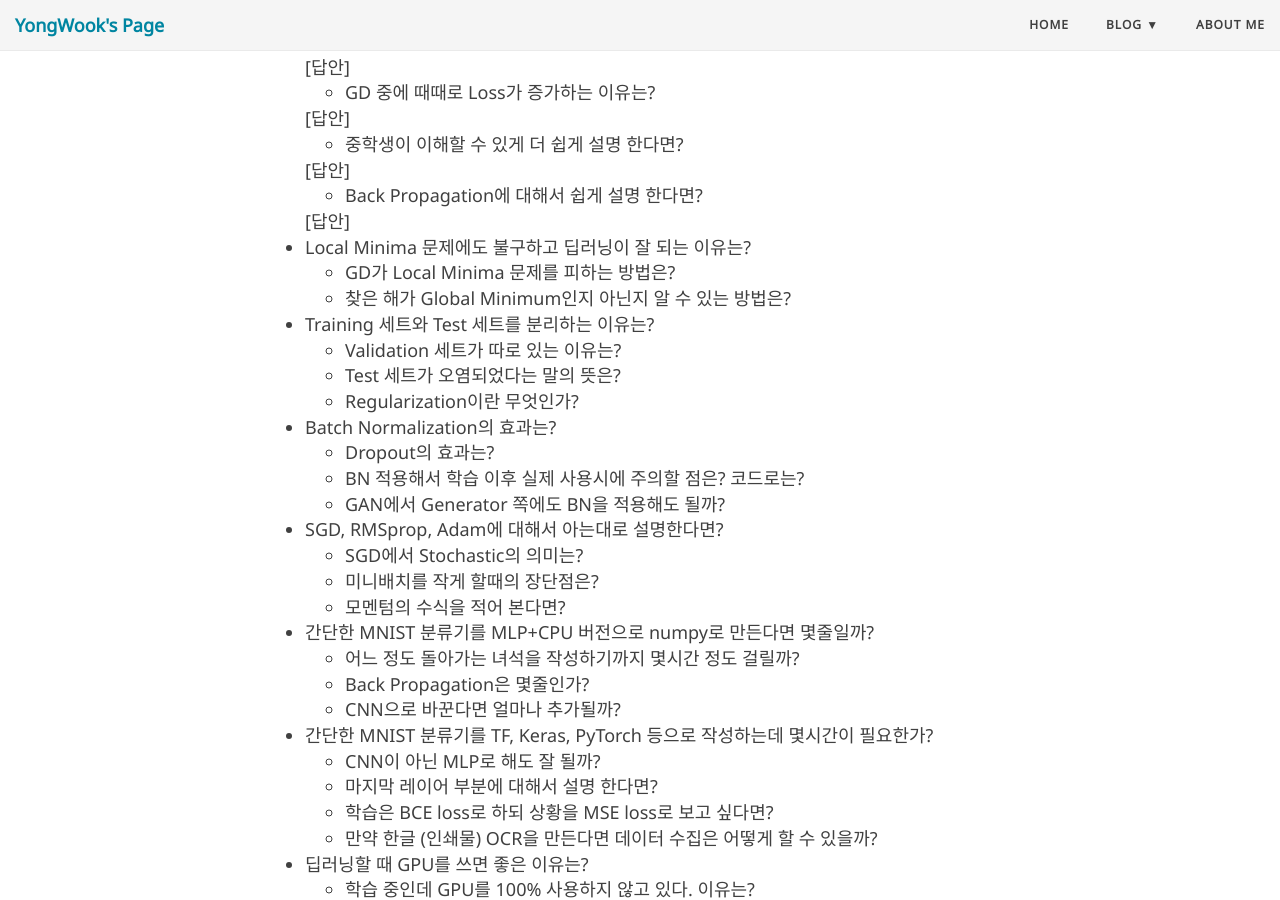
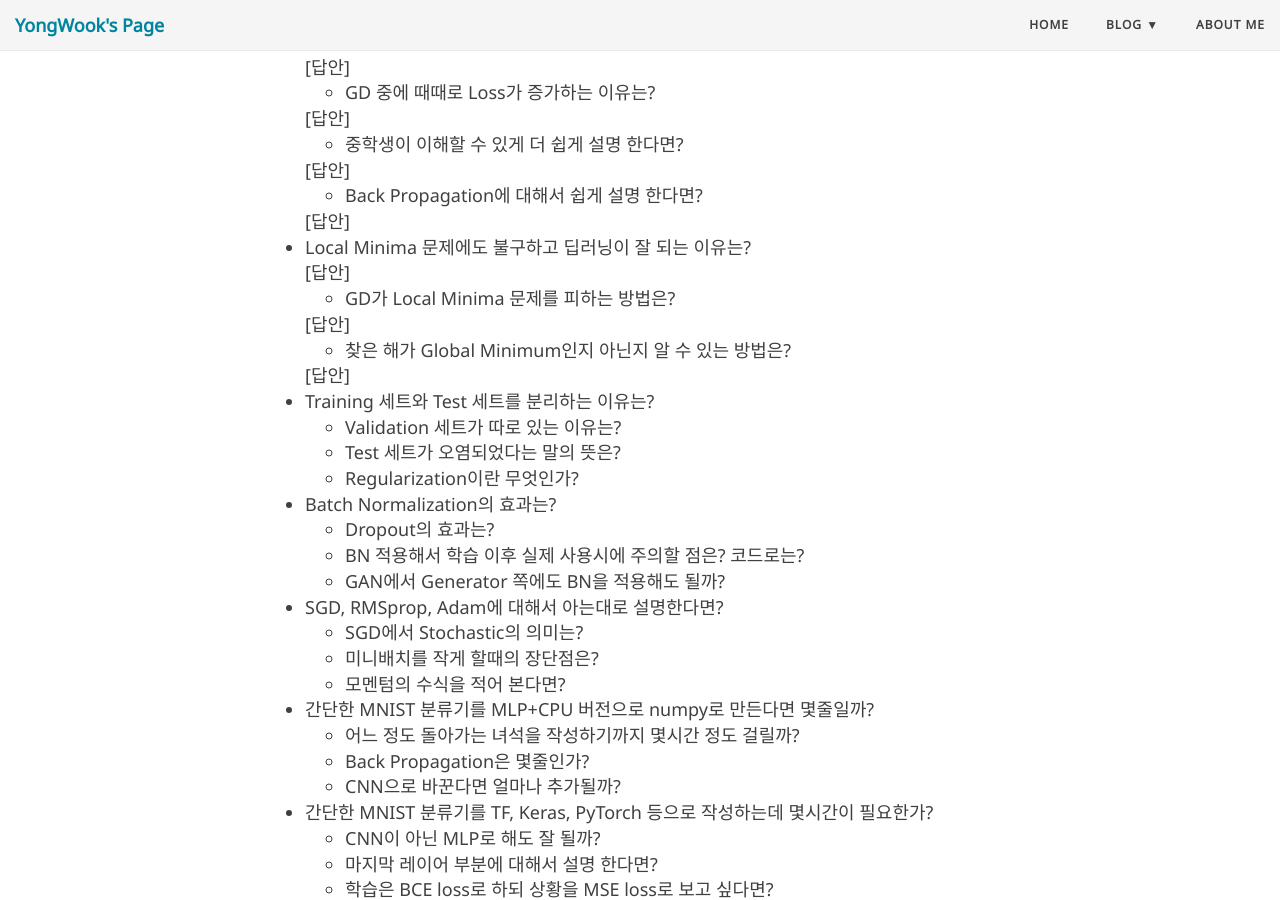
Before and after one commit to YongWookHa/yongwookha.github.io_, a Jekyll site: the page built from collections/_Machine_Learning/2019-10-11-Interview Question.md, in a window 1280 px wide and 900 px high, scrolled down 5307 px. Built offline with Jekyll 4.4.1, drawn with Linux system fonts in a browser that asks for light colours; nearby versions of some CDN libraries; comment, search, counter and statistics services are not loaded.

Commit message:
Update: Deep Learning Parts

```diff
--- a/collections/_Machine_Learning/2019-10-11-Interview Question.md
+++ b/collections/_Machine_Learning/2019-10-11-Interview Question.md
@@ -513,8 +513,26 @@
 
     </details>
 - Local Minima 문제에도 불구하고 딥러닝이 잘 되는 이유는?
+  <details markdown="1">
+  <summary>[답안]</summary>
+
+  > Optimization 전략을 통해 local Minima 문제를 어느정도 피할 수 있기 때문이다.
+
+  </details>
 	- GD가 Local Minima 문제를 피하는 방법은?
+    <details markdown="1">
+    <summary>[답안]</summary>
+
+    > Momentum 등의 개념을 도입한 RMSprop, Adam 등의 Optimization 전략을 사용한다.
+
+    </details>
 	- 찾은 해가 Global Minimum인지 아닌지 알 수 있는 방법은?
+    <details markdown="1">
+    <summary>[답안]</summary>
+
+    > Global Minima가 정확히 어디에 존재하는지는 알 수 없다. 다만, 학습에 사용하지 않은 Test Dataset에 대한 성능을 평가하는 것으로 모델이 Global Minima에 가까운지 유추할 수 있다.
+
+    </details>
 - Training 세트와 Test 세트를 분리하는 이유는?
 	- Validation 세트가 따로 있는 이유는?
 	- Test 세트가 오염되었다는 말의 뜻은?
```
